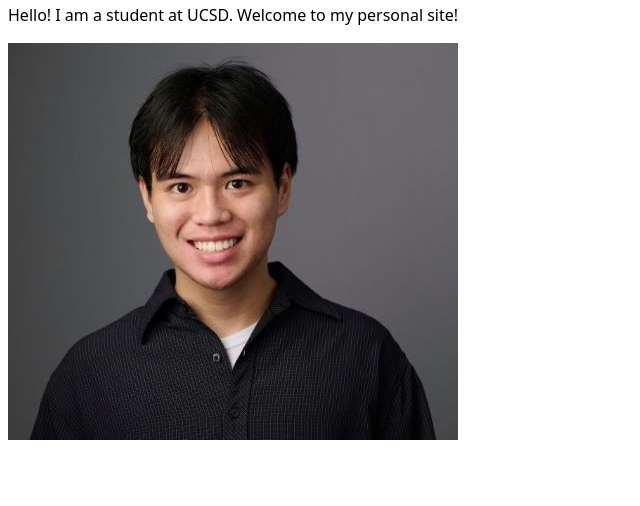
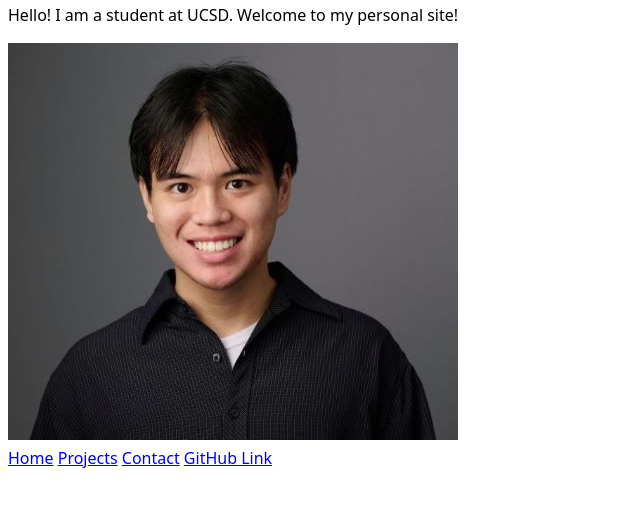
Before and after one commit to etflores1/portfolio, a plain HTML site: page index.html in a window 1280 px wide. Shown: the part 88-594 px from the top of the page, without its empty margins (0-640 px from the left). Drawn offline with Linux system fonts and the light colour scheme.

Commit message:
new pages v2

```diff
--- a/index.html
+++ b/index.html
@@ -10,5 +10,12 @@
     <h1>Ethan Flores</h1>
     <p>Hello! I am a student at UCSD. Welcome to my personal site!</p>
     <img src="images/Professional_Headshot.jpg" alt="Ethan's Professional Headshot">
+
+    <nav>
+        <a href="../index.html"> Home</a>
+        <a href="../projects/index.html"> Projects</a>
+        <a href="../contact/index.html"> Contact</a>
+        <a href="https://github.com/etflores1" target = "_blank"> GitHub Link</a>
+    </nav>
 </body>
 </html>
```
